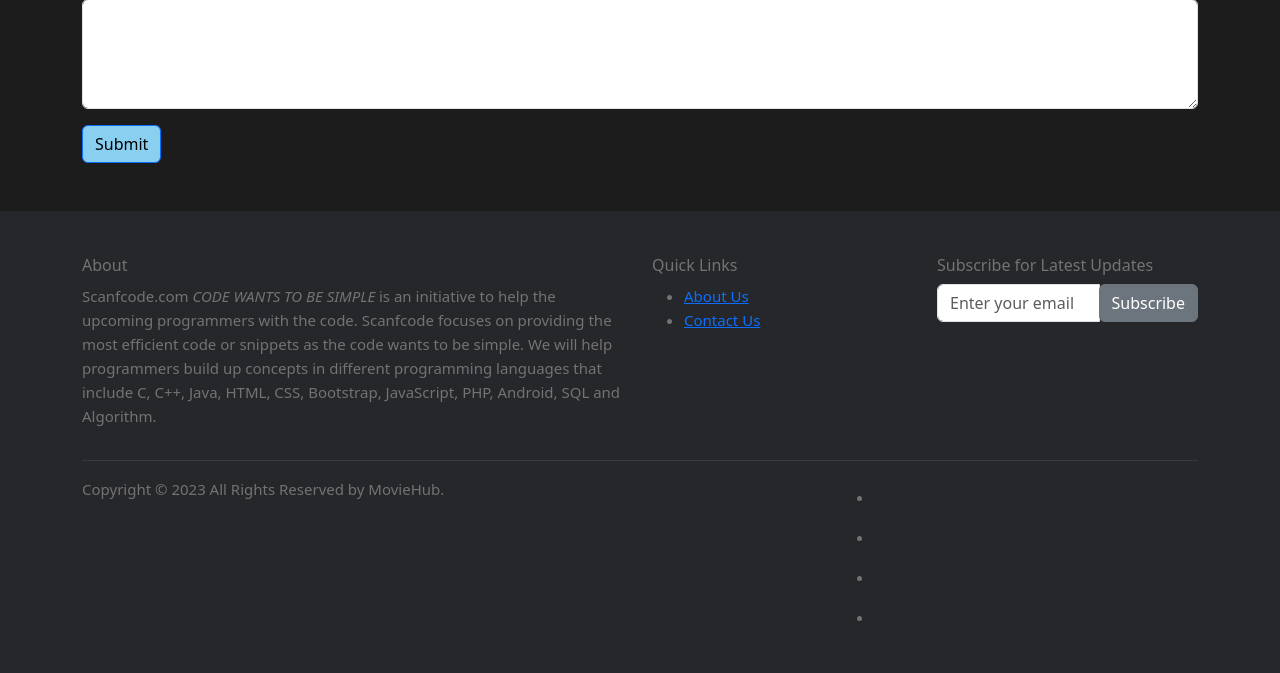
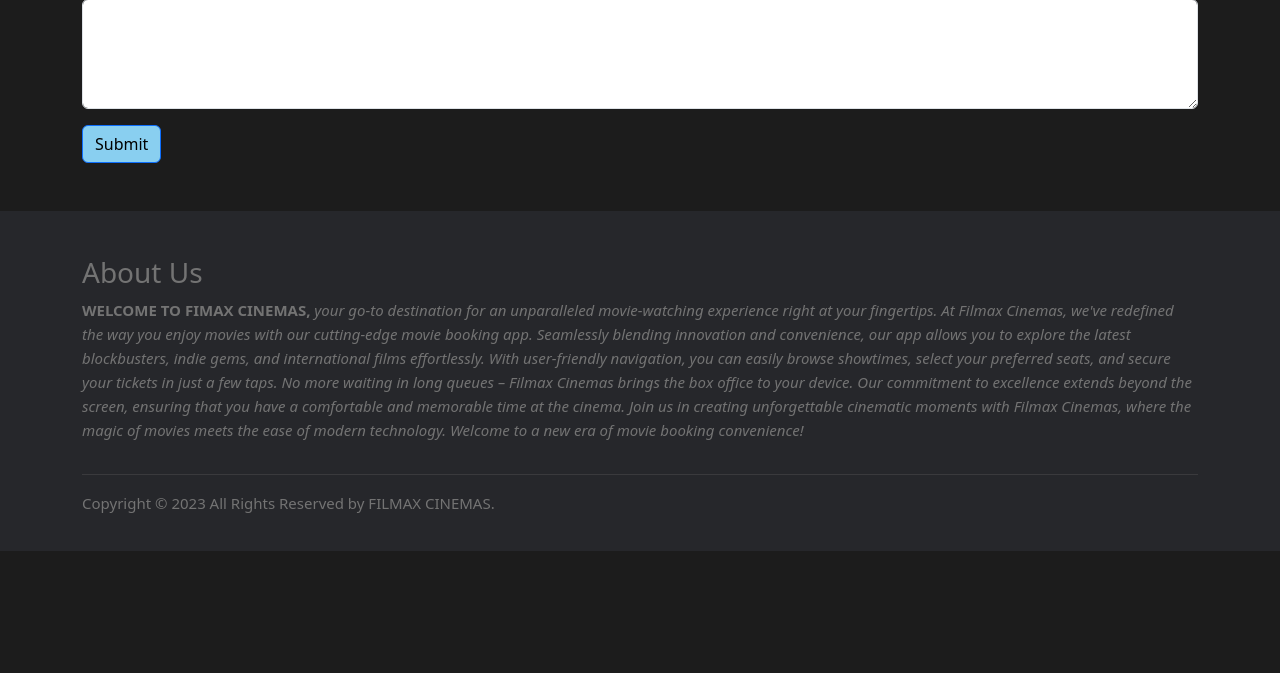
Before and after one commit to AmaNavinna/BAD, a Django app: template mysite/main/templates/main/contact.html in a window 1280 px wide; the page is wider, and only the part inside the window is pictured. Shown: the part 419-1092 px from the top of that part. After the commit the page ends 970 px from the top of that part, so only its background shows below. Run offline with Django 4.2, Linux system fonts and the light colour scheme; the template is opened without the code that fills it, so the values that code supplies are empty.

Commit message:
Update contact by modify footer .html

```diff
--- a/mysite/main/templates/main/contact.html
+++ b/mysite/main/templates/main/contact.html
@@ -185,34 +185,9 @@
 <footer class="site-footer">
     <div class="container">
         <div class="row">
-            <div class="col-sm-12 col-md-6">
-                <h6>About</h6>
-                <p class="text-justify">Scanfcode.com <i>CODE WANTS TO BE SIMPLE </i> is an initiative to help the
-                    upcoming programmers with the code. Scanfcode focuses on providing the most efficient code or
-                    snippets as the code wants to be simple. We will help programmers build up concepts in different
-                    programming languages that include C, C++, Java, HTML, CSS, Bootstrap, JavaScript, PHP, Android,
-                    SQL and Algorithm.</p>
-            </div>
-
-            <div class="col-xs-6 col-md-3">
-                <h6>Quick Links</h6>
-                <ul class="footer-links">
-                    <li><a href="http://scanfcode.com/about/">About Us</a></li>
-                    <li><a href="http://scanfcode.com/contact/">Contact Us</a></li>
-                </ul>
-            </div>
-
-            <!-- Subscribe to Newsletter -->
-            <div class="col-md-3">
-                <h6>Subscribe for Latest Updates</h6>
-                <form action="#" method="post">
-                    <div class="input-group">
-                        <input type="email" class="form-control" placeholder="Enter your email">
-                        <span class="input-group-btn">
-                            <button class="btn btn-secondary" type="submit">Subscribe</button>
-                        </span>
-                    </div>
-                </form>
+            <div class="col-sm-20 col-md-30">
+              <h3>About Us</h3>
+                    <p class="text-justify"><b>WELCOME TO FIMAX CINEMAS,</b><i> your go-to destination for an unparalleled movie-watching experience right at your fingertips. At Filmax Cinemas, we've redefined the way you enjoy movies with our cutting-edge movie booking app. Seamlessly blending innovation and convenience, our app allows you to explore the latest blockbusters, indie gems, and international films effortlessly. With user-friendly navigation, you can easily browse showtimes, select your preferred seats, and secure your tickets in just a few taps. No more waiting in long queues – Filmax Cinemas brings the box office to your device. Our commitment to excellence extends beyond the screen, ensuring that you have a comfortable and memorable time at the cinema. Join us in creating unforgettable cinematic moments with Filmax Cinemas, where the magic of movies meets the ease of modern technology. Welcome to a new era of movie booking convenience!</i></p>
             </div>
         </div>
         <hr>
@@ -221,17 +196,8 @@
         <div class="row">
             <div class="col-md-8 col-sm-6 col-xs-12">
                 <p class="copyright-text">Copyright &copy; 2023 All Rights Reserved by
-                    <a> MovieHub</a>.
+                    <a> FILMAX CINEMAS</a>.
                 </p>
-            </div>
-
-            <div class="col-md-4 col-sm-6 col-xs-12">
-                <ul class="social-icons">
-                    <li><a class="facebook" href="#"><i class="fa fa-facebook"></i></a></li>
-                    <li><a class="twitter" href="#"><i class="fa fa-twitter"></i></a></li>
-                    <li><a class="dribbble" href="#"><i class="fa fa-dribbble"></i></a></li>
-                    <li><a class="linkedin" href="#"><i class="fa fa-linkedin"></i></a></li>
-                </ul>
             </div>
         </div>
     </div>
```
